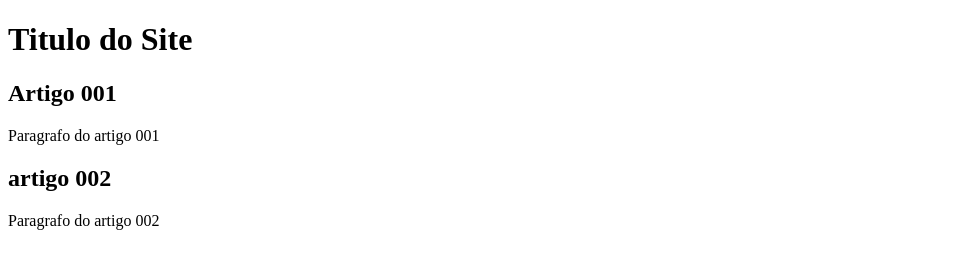
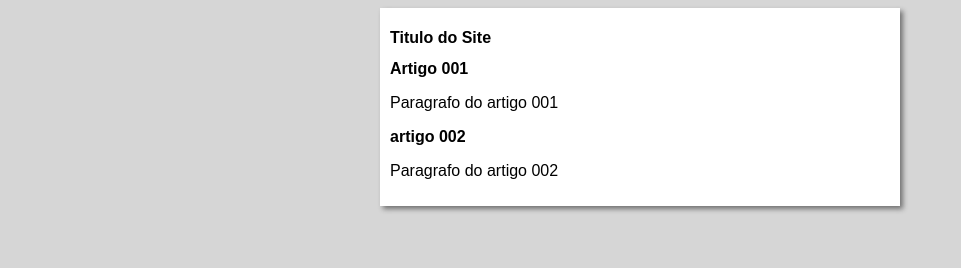
Before and after one commit to ViniciusVitorinoSantos/Projeto-Site-Git-Github-tst, a plain HTML site: page index.html in a window 1280 px wide. Shown: the whole page, without its empty margins (0-961 px from the left). Drawn offline with Linux system fonts and the light colour scheme.

Commit message:
iniciei o design

```diff
--- /dev/null
+++ b/estilos/style.css
@@ -0,0 +1,19 @@
+@charset "UTF-8";
+
+*{
+    font-family: Arial, Helvetica, sans-serif;
+    font-size: 16px;
+
+}
+
+body{
+    background-color: #cdcdcdcd;
+}
+
+main{
+    background-color: #ffffff;
+    width: 500px;
+    margin : 0 auto;
+    padding: 10px;
+    box-shadow: 3px 3px 5px rgba(0, 0, 0, 0.47);
+}
--- a/index.html
+++ b/index.html
@@ -3,6 +3,7 @@
 <head>
     <meta charset="UTF-8">
     <meta name="viewport" content="width=device-width, initial-scale=1.0">
+    <link rel="stylesheet" href="estilos/style.css">
     <title>Document</title>
 </head>
 <body>
```
